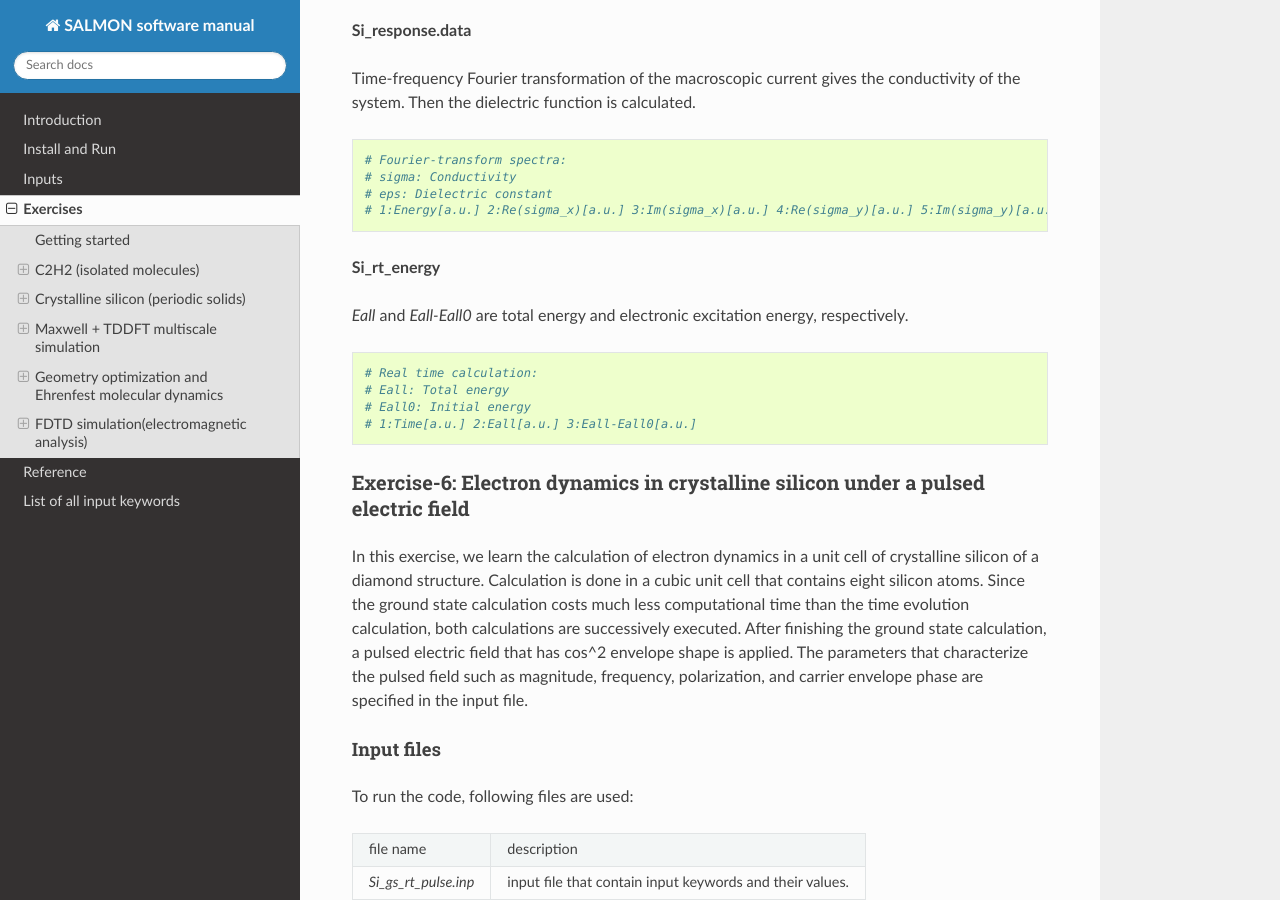
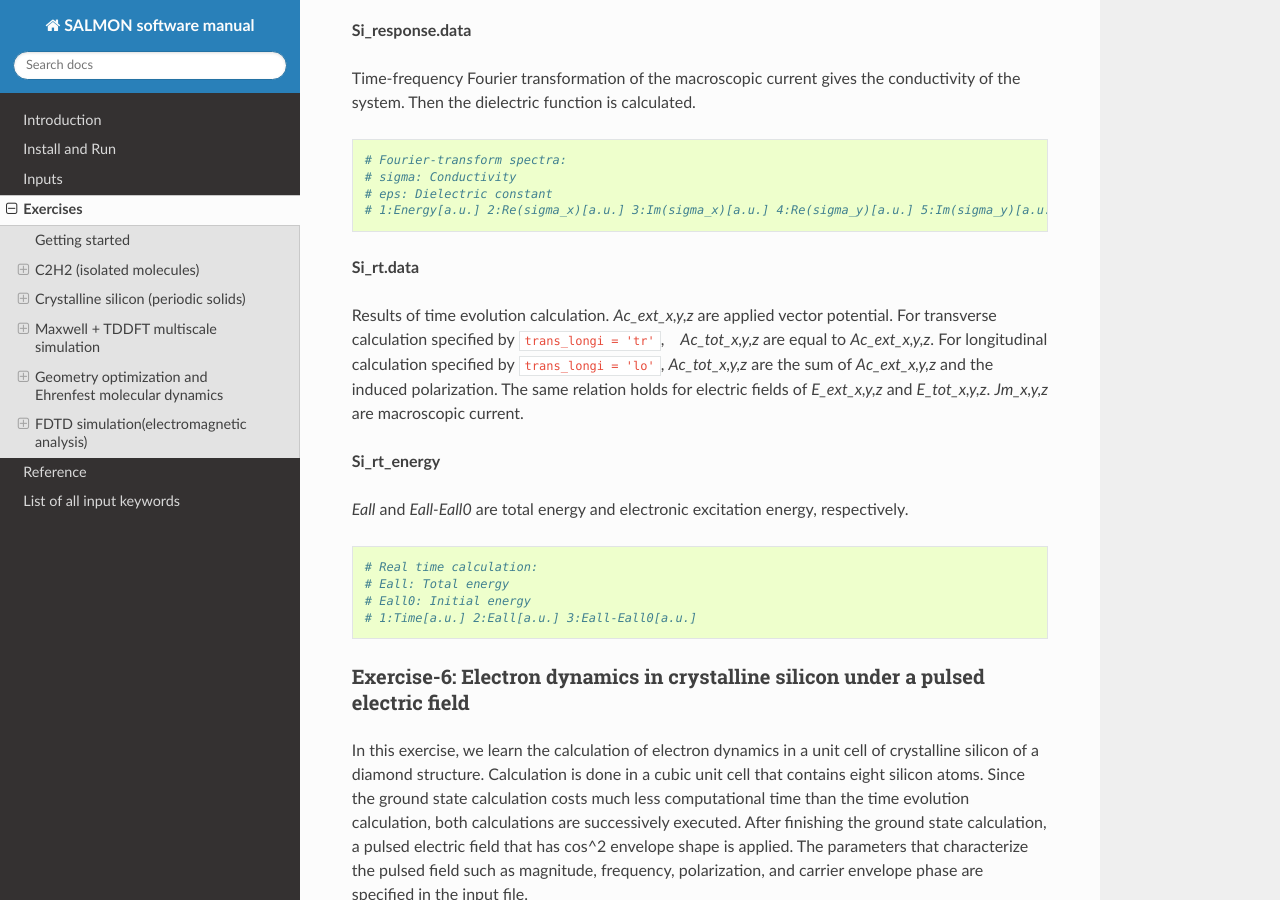
Before and after one commit to SALMON-TDDFT/SALMON-DOCS, a Sphinx documentation site: the page built from source/exercises.rst, in a window 1280 px wide and 900 px high, scrolled down 37694 px. Built offline with Sphinx 7.4.7 and the Read the Docs theme 2.0.0, drawn with Linux system fonts in a browser that asks for light colours; formulas are drawn with MathJax 3.

Commit message:
Update exercises.rst

```diff
--- a/source/exercises.rst
+++ b/source/exercises.rst
@@ -2146,6 +2146,15 @@ the conductivity of the system. Then the dielectric function is calculated.
    # sigma: Conductivity
    # eps: Dielectric constant
    # 1:Energy[a.u.] 2:Re(sigma_x)[a.u.] 3:Im(sigma_x)[a.u.] 4:Re(sigma_y)[a.u.] 5:Im(sigma_y)[a.u.] 6:Re(sigma_z)[a.u.] 7:Im(sigma_z)[a.u.] 8:Re(eps_x)[none] 9:Im(eps_x)[none] 10:Re(eps_y)[none] 11:Im(eps_y)[none] 12:Re(eps_z)[none] 13:Im(eps_z)[none]
+
+**Si_rt.data**
+
+Results of time evolution calculation. *Ac_ext_x,y,z* are applied vector potential.
+For transverse calculation specified by ``trans_longi = 'tr'``,　*Ac_tot_x,y,z* are equal to *Ac_ext_x,y,z*.
+For longitudinal calculation specified by ``trans_longi = 'lo'``,
+*Ac_tot_x,y,z* are the sum of *Ac_ext_x,y,z* and the induced polarization.
+The same relation holds for electric fields of *E_ext_x,y,z* and *E_tot_x,y,z*.
+*Jm_x,y,z* are macroscopic current.
 
 **Si_rt_energy**
 
```
